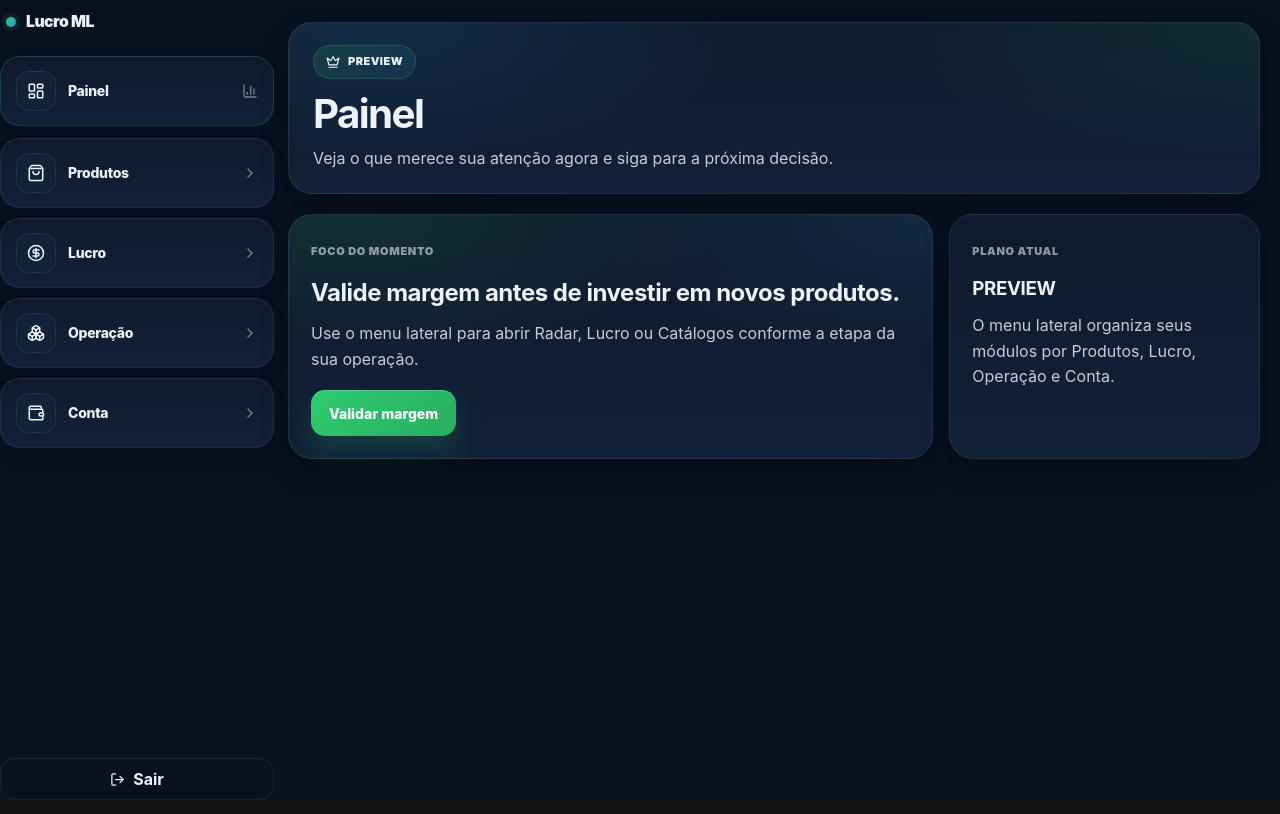
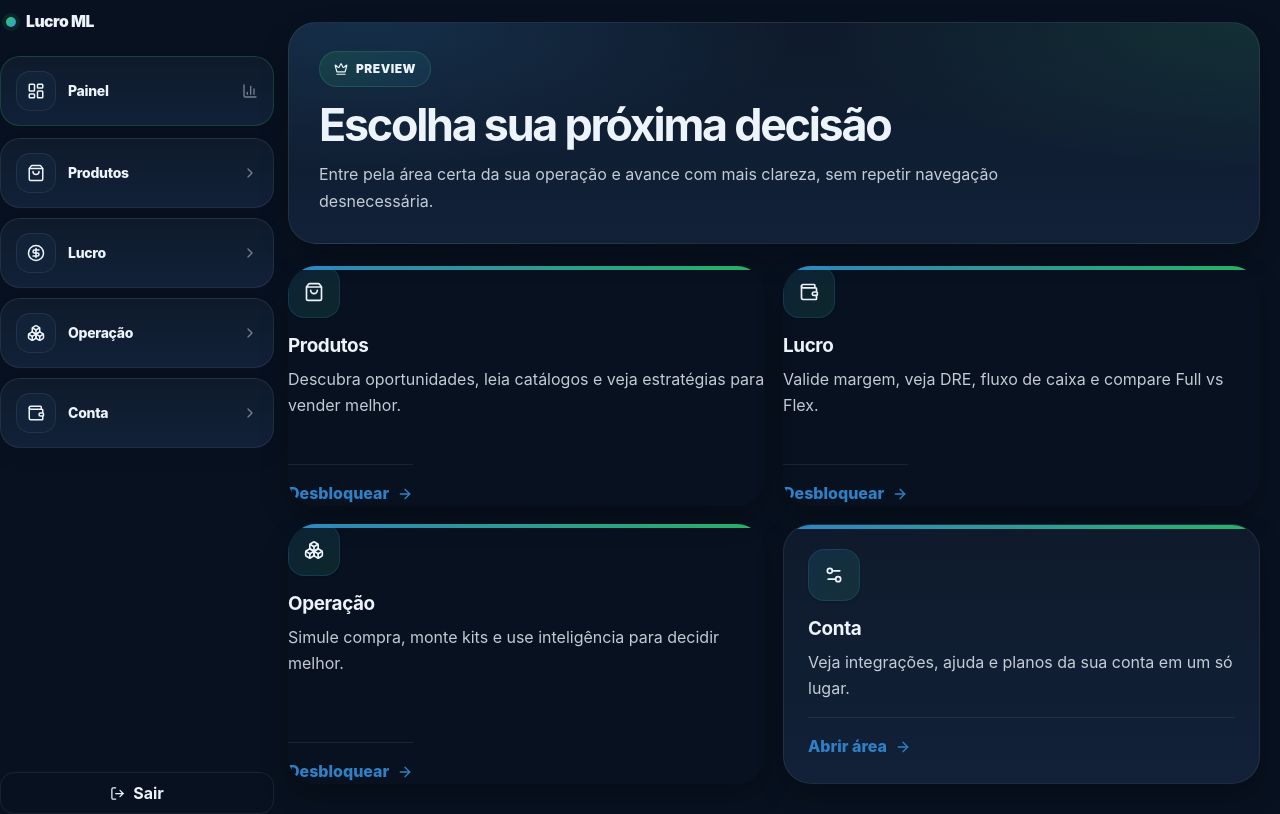
Before and after one commit to niltinhoapp/lucro-ml-saas, a Next.js app: page /dashboard in a window 1280 px wide. Built offline with nearby package versions, Linux system fonts and the light colour scheme; no server answers.

Commit message:
fix: contraste nas paginas novas do dashboard 1001234568901

```diff
--- a/src/app/dashboard/page.tsx
+++ b/src/app/dashboard/page.tsx
@@ -3,9 +3,19 @@ import { createServerClient } from "@/integrations/supabase/server";
 import { getEntitlements } from "@/integrations/supabase/entitlements";
 import {
   getPlanLabel,
+  canAccess,
   type UserPlan,
 } from "@/features/dashboard/shared/dashboard-data";
-import { BellDot, Crown, ArrowRight } from "lucide-react";
+import LockedFeatureTrigger from "@/ui/LockedFeatureTrigger";
+import {
+  ArrowRight,
+  Boxes,
+  Crown,
+  ShoppingBag,
+  Wallet,
+  Settings2,
+  BellDot,
+} from "lucide-react";
 
 type StrategyNotification = {
   title: string;
@@ -51,6 +61,62 @@ async function getStrategyNotification(
   };
 }
 
+function HubCard({
+  title,
+  description,
+  href,
+  icon: Icon,
+  allowed = true,
+  plan,
+  feature,
+}: {
+  title: string;
+  description: string;
+  href: string;
+  icon: React.ComponentType<{ size?: number }>;
+  allowed?: boolean;
+  plan?: "pro" | "plus";
+  feature?: string;
+}) {
+  const content = (
+    <>
+      <div className="dashboard-hub-card-icon">
+        <Icon size={20} />
+      </div>
+
+      <div className="dashboard-hub-card-copy">
+        <h2>{title}</h2>
+        <p>{description}</p>
+      </div>
+
+      <div className="dashboard-hub-card-cta">
+        <span>{allowed ? "Abrir área" : "Desbloquear"}</span>
+        <ArrowRight size={16} />
+      </div>
+    </>
+  );
+
+  if (!allowed && plan && feature) {
+    return (
+      <LockedFeatureTrigger
+        className="dashboard-hub-card"
+        plan={plan}
+        feature={feature}
+        title={`Desbloqueie ${feature}`}
+        description={description}
+      >
+        {content}
+      </LockedFeatureTrigger>
+    );
+  }
+
+  return (
+    <Link href={href} className="dashboard-hub-card">
+      {content}
+    </Link>
+  );
+}
+
 export default async function DashboardPage() {
   const supabase = await createServerClient();
 
@@ -72,52 +138,72 @@ export default async function DashboardPage() {
     }
   }
 
+  const hasProAccess = canAccess(currentPlan, "pro");
+  const hasPlusAccess = canAccess(currentPlan, "plus");
+
   const strategyNotification =
     user && currentPlan === "plus"
       ? await getStrategyNotification(supabase, user.id, currentPlan)
       : null;
 
   return (
-    <div className="page dashhome-focus">
-      <section className="dashhome-focus-header">
-        <div className="dashhome-focus-kicker">
+    <div className="page dashboard-hub">
+      <section className="dashboard-hub-header">
+        <div className="dashboard-hub-kicker">
           <Crown size={14} />
           <span>{getPlanLabel(currentPlan)}</span>
         </div>
 
-        <h1>Painel</h1>
-        <p>Veja o que merece sua atenção agora e siga para a próxima decisão.</p>
+        <h1>Escolha sua próxima decisão</h1>
+        <p>
+          Entre pela área certa da sua operação e avance com mais clareza, sem
+          repetir navegação desnecessária.
+        </p>
       </section>
 
-      <section className="dashhome-focus-grid">
-        <article className="dashhome-focus-card dashhome-focus-card-strong">
-          <span className="dashhome-focus-label">Foco do momento</span>
-          <h2>Valide margem antes de investir em novos produtos.</h2>
-          <p>
-            Use o menu lateral para abrir Radar, Lucro ou Catálogos conforme a
-            etapa da sua operação.
-          </p>
+      <section className="dashboard-hub-grid">
+        <HubCard
+          title="Produtos"
+          description="Descubra oportunidades, leia catálogos e veja estratégias para vender melhor."
+          href="/dashboard/produtos"
+          icon={ShoppingBag}
+          allowed={hasPlusAccess}
+          plan="plus"
+          feature="Produtos"
+        />
 
-          <div className="dashhome-focus-inline">
-            <Link href="/dashboard/lucro/diagnostico" className="btn btn-primary">
-              Validar margem
-            </Link>
-          </div>
-        </article>
+        <HubCard
+          title="Lucro"
+          description="Valide margem, veja DRE, fluxo de caixa e compare Full vs Flex."
+          href="/dashboard/lucro"
+          icon={Wallet}
+          allowed={hasProAccess}
+          plan="pro"
+          feature="Lucro"
+        />
 
-        <article className="dashhome-focus-card">
-          <span className="dashhome-focus-label">Plano atual</span>
-          <h3>{getPlanLabel(currentPlan)}</h3>
-          <p>
-            O menu lateral organiza seus módulos por Produtos, Lucro, Operação e Conta.
-          </p>
-        </article>
+        <HubCard
+          title="Operação"
+          description="Simule compra, monte kits e use inteligência para decidir melhor."
+          href="/dashboard/operacao"
+          icon={Boxes}
+          allowed={hasProAccess}
+          plan="pro"
+          feature="Operação"
+        />
+
+        <HubCard
+          title="Conta"
+          description="Veja integrações, ajuda e planos da sua conta em um só lugar."
+          href="/dashboard/conta"
+          icon={Settings2}
+        />
       </section>
 
       {strategyNotification && (
-        <section className="dashhome-focus-highlight">
-          <div className="dashhome-focus-highlight-copy">
-            <span className="dashhome-focus-badge">
+        <section className="dashboard-hub-highlight">
+          <div className="dashboard-hub-highlight-copy">
+            <span className="dashboard-hub-highlight-badge">
               <BellDot size={14} />
               PLUS
             </span>
@@ -126,7 +212,7 @@ export default async function DashboardPage() {
             <p>{strategyNotification.summary}</p>
           </div>
 
-          <div className="dashhome-focus-highlight-side">
+          <div className="dashboard-hub-highlight-side">
             <strong>
               {strategyNotification.unreadCount} nova
               {strategyNotification.unreadCount > 1 ? "s" : ""}
@@ -134,7 +220,6 @@ export default async function DashboardPage() {
 
             <Link href="/dashboard/produtos/estrategias" className="btn btn-primary">
               Abrir estratégias
-              <ArrowRight size={15} />
             </Link>
           </div>
         </section>
--- a/src/styles/features/dashboard-home.css
+++ b/src/styles/features/dashboard-home.css
@@ -1,169 +1,209 @@
 /* =========================================================
-   DASHBOARD HOME — FOCUS MODE
+   DASHBOARD HUB — ENTRADA POR ÁREA / SEM SIDEBAR
    ========================================================= */
 
-.dashhome-focus {
+.dashboard-hub-shell {
+  min-height: 100vh;
+  background: var(--bg);
+}
+
+.dashboard-hub-main {
+  width: 100%;
+  padding: 30px 30px 40px;
+}
+
+.dashboard-hub {
   width: 100%;
   display: flex;
   flex-direction: column;
-  gap: 20px;
+  gap: 22px;
 }
 
-.dashhome-focus-header,
-.dashhome-focus-card,
-.dashhome-focus-highlight {
-  border-radius: 24px;
+.dashboard-hub-header,
+.dashboard-hub-card,
+.dashboard-hub-highlight {
+  border-radius: 28px;
   border: 1px solid var(--border);
   background: var(--surface);
   box-shadow: var(--shadow-sm);
 }
 
-html.dark .dashhome-focus-header,
-html.dark .dashhome-focus-card,
-html.dark .dashhome-focus-highlight {
+html.dark .dashboard-hub-header,
+html.dark .dashboard-hub-card,
+html.dark .dashboard-hub-highlight {
   background: linear-gradient(180deg, rgba(15, 27, 45, 0.98), rgba(18, 34, 57, 0.96));
 }
 
-.dashhome-focus-header {
-  padding: 22px 24px;
+.dashboard-hub-header {
+  padding: 28px 30px;
   background:
-    radial-gradient(620px 220px at 10% 0%, rgba(52, 152, 219, 0.10), transparent 60%),
-    radial-gradient(620px 220px at 100% 0%, rgba(46, 204, 113, 0.08), transparent 60%),
+    radial-gradient(720px 240px at 8% 0%, rgba(52, 152, 219, 0.12), transparent 60%),
+    radial-gradient(720px 240px at 100% 0%, rgba(46, 204, 113, 0.10), transparent 60%),
     var(--surface);
 }
 
-html.dark .dashhome-focus-header {
+html.dark .dashboard-hub-header {
   background:
-    radial-gradient(620px 220px at 10% 0%, rgba(52, 152, 219, 0.14), transparent 60%),
-    radial-gradient(620px 220px at 100% 0%, rgba(46, 204, 113, 0.10), transparent 60%),
+    radial-gradient(720px 240px at 8% 0%, rgba(52, 152, 219, 0.16), transparent 60%),
+    radial-gradient(720px 240px at 100% 0%, rgba(46, 204, 113, 0.12), transparent 60%),
     linear-gradient(180deg, rgba(15, 27, 45, 0.98), rgba(18, 34, 57, 0.96));
 }
 
-.dashhome-focus-kicker,
-.dashhome-focus-badge {
+.dashboard-hub-kicker,
+.dashboard-hub-highlight-badge {
   display: inline-flex;
   align-items: center;
   gap: 8px;
-  min-height: 34px;
-  padding: 0 12px;
+  min-height: 36px;
+  padding: 0 14px;
   border-radius: 999px;
-  font-size: 11px;
+  font-size: 12px;
   font-weight: 900;
   letter-spacing: 0.04em;
 }
 
-.dashhome-focus-kicker {
+.dashboard-hub-kicker {
   border: 1px solid rgba(46, 204, 113, 0.20);
   background: linear-gradient(135deg, rgba(46, 204, 113, 0.14), rgba(52, 152, 219, 0.10));
   color: var(--text);
 }
 
-.dashhome-focus-header h1 {
-  margin: 14px 0 0;
+.dashboard-hub-header h1 {
+  margin: 16px 0 0;
   color: var(--text);
-  font-size: clamp(2rem, 1.8rem + 0.9vw, 2.7rem);
-  line-height: 1.04;
-  letter-spacing: -0.04em;
+  font-size: clamp(2.3rem, 2rem + 1vw, 3.4rem);
+  line-height: 1.02;
+  letter-spacing: -0.05em;
 }
 
-.dashhome-focus-header p {
-  margin: 10px 0 0;
-  max-width: 64ch;
+.dashboard-hub-header p {
+  margin: 12px 0 0;
+  max-width: 68ch;
+  color: var(--text-soft);
+  line-height: 1.7;
+}
+
+.dashboard-hub-grid {
+  display: grid;
+  grid-template-columns: repeat(2, minmax(0, 1fr));
+  gap: 18px;
+}
+
+.dashboard-hub-card {
+  position: relative;
+  overflow: hidden;
+  display: flex;
+  flex-direction: column;
+  gap: 16px;
+  min-height: 240px;
+  padding: 24px;
+  color: inherit;
+  text-decoration: none;
+  transition:
+    transform 0.18s ease,
+    box-shadow 0.18s ease,
+    border-color 0.18s ease;
+}
+
+.dashboard-hub-card::before {
+  content: "";
+  position: absolute;
+  inset: 0 0 auto 0;
+  height: 4px;
+  background: linear-gradient(90deg, rgba(52, 152, 219, 0.9), rgba(46, 204, 113, 0.9));
+  opacity: 0.95;
+}
+
+.dashboard-hub-card:hover {
+  transform: translateY(-4px);
+  border-color: rgba(46, 204, 113, 0.22);
+  box-shadow:
+    0 22px 52px rgba(15, 23, 42, 0.08),
+    inset 0 1px 0 rgba(255, 255, 255, 0.04);
+}
+
+.dashboard-hub-card-icon {
+  width: 52px;
+  height: 52px;
+  border-radius: 16px;
+  display: inline-flex;
+  align-items: center;
+  justify-content: center;
+  background: linear-gradient(135deg, rgba(52, 152, 219, 0.14), rgba(46, 204, 113, 0.12));
+  border: 1px solid rgba(52, 152, 219, 0.18);
+  color: var(--text);
+  box-shadow: var(--shadow-xs);
+}
+
+.dashboard-hub-card-copy {
+  display: flex;
+  flex-direction: column;
+  gap: 8px;
+}
+
+.dashboard-hub-card-copy h2 {
+  margin: 0;
+  color: var(--text);
+  font-size: 1.18rem;
+  line-height: 1.25;
+  letter-spacing: -0.02em;
+}
+
+.dashboard-hub-card-copy p {
+  margin: 0;
   color: var(--text-soft);
   line-height: 1.65;
 }
 
-.dashhome-focus-grid {
-  display: grid;
-  grid-template-columns: 1.35fr 0.65fr;
-  gap: 16px;
+.dashboard-hub-card-cta {
+  margin-top: auto;
+  padding-top: 16px;
+  border-top: 1px solid var(--border);
+  display: inline-flex;
+  align-items: center;
+  gap: 8px;
+  color: var(--secondary-strong);
+  font-weight: 800;
 }
 
-.dashhome-focus-card {
-  padding: 22px;
-}
-
-.dashhome-focus-card-strong {
-  background:
-    radial-gradient(620px 220px at 10% 0%, rgba(46, 204, 113, 0.10), transparent 60%),
-    radial-gradient(580px 220px at 100% 0%, rgba(52, 152, 219, 0.10), transparent 60%),
-    var(--surface);
-}
-
-html.dark .dashhome-focus-card-strong {
-  background:
-    radial-gradient(620px 220px at 10% 0%, rgba(46, 204, 113, 0.12), transparent 60%),
-    radial-gradient(580px 220px at 100% 0%, rgba(52, 152, 219, 0.12), transparent 60%),
-    linear-gradient(180deg, rgba(15, 27, 45, 0.98), rgba(18, 34, 57, 0.96));
-}
-
-.dashhome-focus-label {
-  display: inline-flex;
-  font-size: 11px;
-  font-weight: 900;
-  text-transform: uppercase;
-  letter-spacing: 0.06em;
-  color: var(--text-muted);
-}
-
-.dashhome-focus-card h2,
-.dashhome-focus-card h3 {
-  margin: 12px 0 0;
-  color: var(--text);
-  letter-spacing: -0.02em;
-}
-
-.dashhome-focus-card p {
-  margin: 10px 0 0;
-  color: var(--text-soft);
-  line-height: 1.6;
-}
-
-.dashhome-focus-inline {
-  margin-top: 18px;
-  display: flex;
-  gap: 10px;
-  flex-wrap: wrap;
-}
-
-.dashhome-focus-highlight {
+.dashboard-hub-highlight {
   display: flex;
   align-items: center;
   justify-content: space-between;
   gap: 18px;
-  padding: 22px;
+  padding: 22px 24px;
   background:
     radial-gradient(760px 240px at 10% 0%, rgba(46, 204, 113, 0.12), transparent 60%),
     radial-gradient(640px 240px at 92% 0%, rgba(52, 152, 219, 0.12), transparent 60%),
     var(--surface);
 }
 
-html.dark .dashhome-focus-highlight {
+html.dark .dashboard-hub-highlight {
   background:
     radial-gradient(760px 240px at 10% 0%, rgba(46, 204, 113, 0.14), transparent 60%),
     radial-gradient(640px 240px at 92% 0%, rgba(52, 152, 219, 0.14), transparent 60%),
     linear-gradient(180deg, rgba(15, 27, 45, 0.98), rgba(18, 34, 57, 0.96));
 }
 
-.dashhome-focus-badge {
+.dashboard-hub-highlight-badge {
   border: 1px solid var(--border);
   background: var(--surface-soft);
   color: var(--text);
 }
 
-.dashhome-focus-highlight-copy h2 {
+.dashboard-hub-highlight-copy h2 {
   margin: 12px 0 0;
   color: var(--text);
   font-size: 1.08rem;
 }
 
-.dashhome-focus-highlight-copy p {
+.dashboard-hub-highlight-copy p {
   margin: 10px 0 0;
   color: var(--text-soft);
   line-height: 1.6;
 }
 
-.dashhome-focus-highlight-side {
+.dashboard-hub-highlight-side {
   display: flex;
   flex-direction: column;
   gap: 10px;
@@ -171,35 +211,43 @@ html.dark .dashhome-focus-highlight {
   flex-shrink: 0;
 }
 
-.dashhome-focus-highlight-side strong {
+.dashboard-hub-highlight-side strong {
   color: var(--text);
   font-size: 0.95rem;
 }
 
+button[data-locked-trigger="true"].dashboard-hub-card {
+  color: inherit;
+}
+
 @media (max-width: 980px) {
-  .dashhome-focus-grid {
+  .dashboard-hub-grid {
     grid-template-columns: 1fr;
+  }
+
+  .dashboard-hub-main {
+    padding: 22px 18px 30px;
   }
 }
 
 @media (max-width: 760px) {
-  .dashhome-focus-header,
-  .dashhome-focus-card,
-  .dashhome-focus-highlight {
+  .dashboard-hub-header,
+  .dashboard-hub-card,
+  .dashboard-hub-highlight {
     padding: 18px;
   }
 
-  .dashhome-focus-highlight {
+  .dashboard-hub-highlight {
     flex-direction: column;
     align-items: flex-start;
   }
 
-  .dashhome-focus-highlight-side {
+  .dashboard-hub-highlight-side {
     width: 100%;
     align-items: stretch;
   }
 
-  .dashhome-focus-highlight-side .btn {
+  .dashboard-hub-highlight-side .btn {
     width: 100%;
     justify-content: center;
   }
```
Also changed, not shown: src/app/dashboard/layout.tsx (line endings or trailing spaces).
